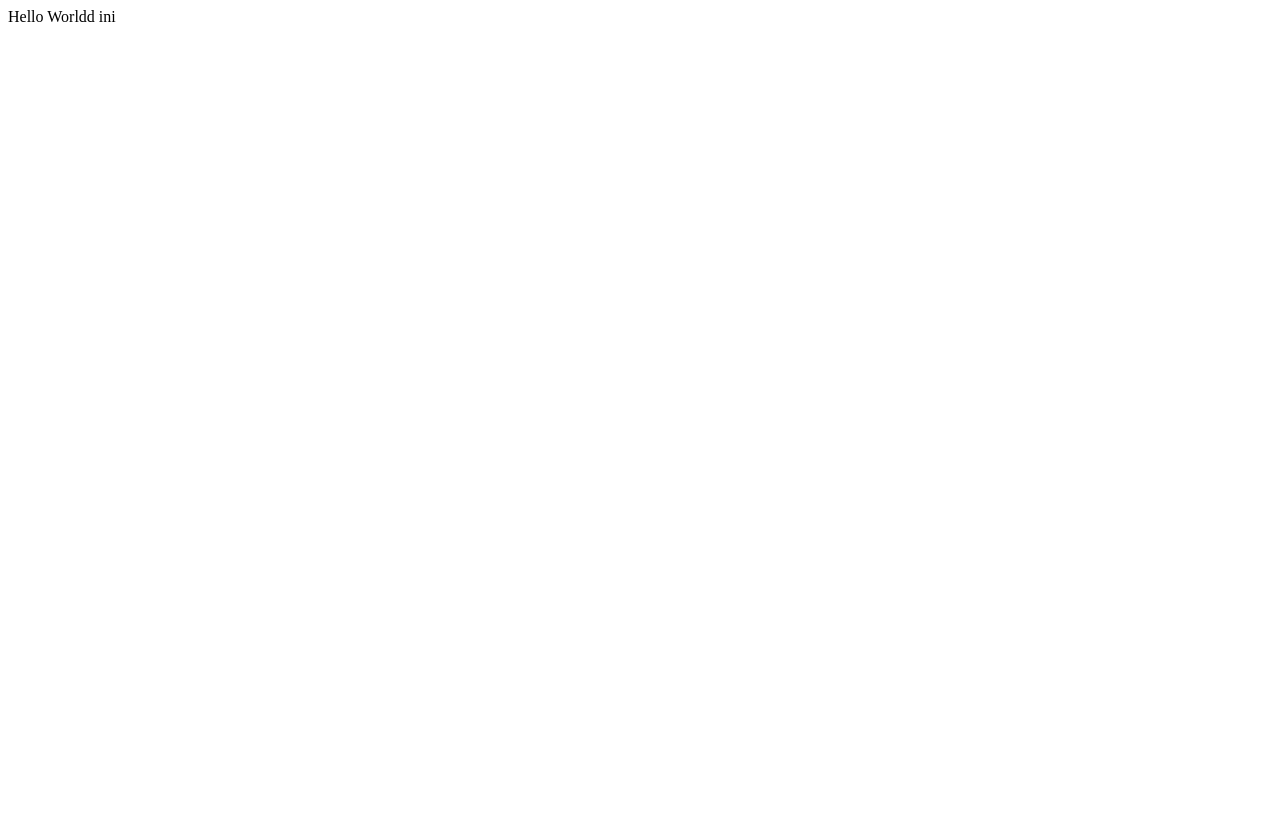
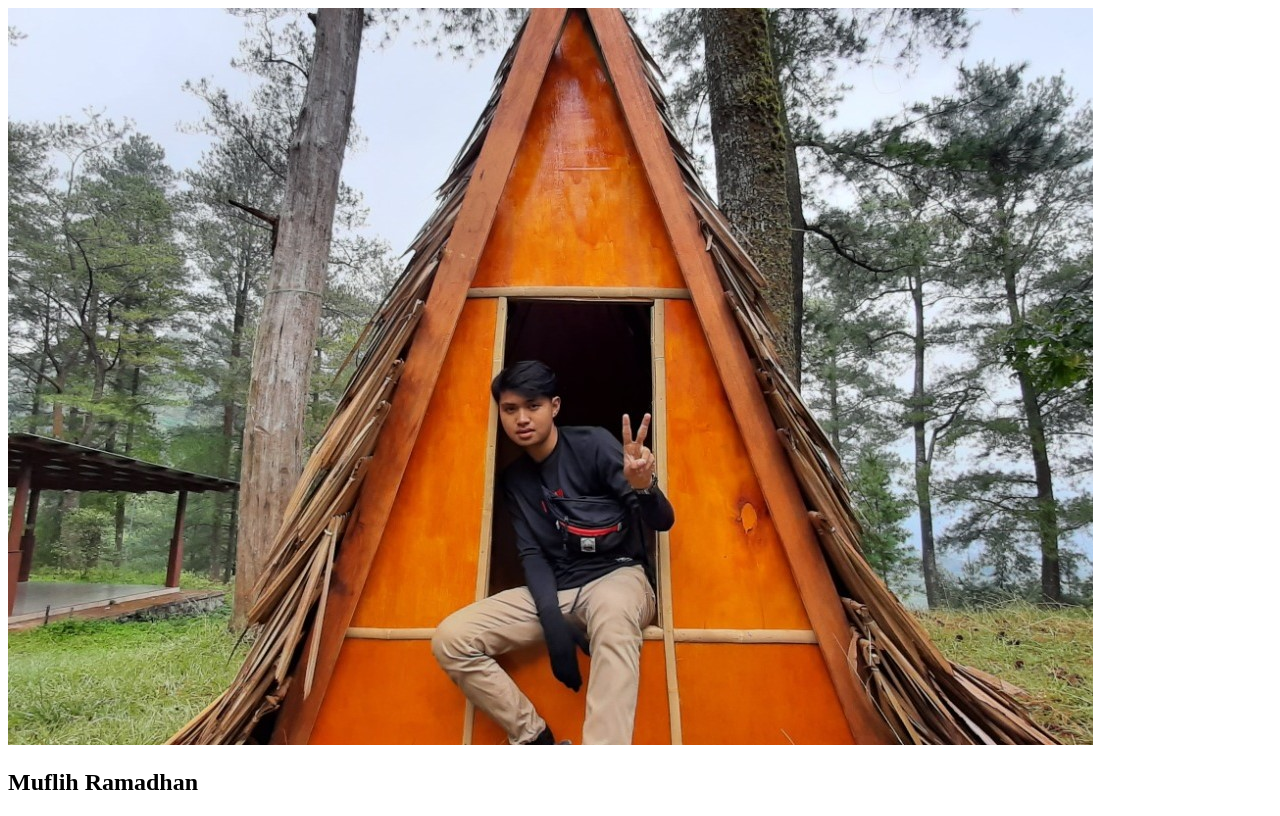
Before and after one commit to Muflih25/TugasPrak4_60900121057_Muflih-RAmadhan, a plain HTML site: page index.html in a window 1280 px wide. Drawn offline with Linux system fonts and the light colour scheme.

Commit message:
“Changed Hello world with img and h2 to display simple profile data. Image file added in the folder images and used as resource in the img element in index.html file”.

```diff
--- a/index.html
+++ b/index.html
@@ -1,14 +1,10 @@
 <!DOCTYPE html>
-
 <html>
-
 <head>
-
 </head>
-
 <body>
-
-Hello Worldd
-ini
-
+<div id="profile-container">
+<img id="profile-image" src="muflih1.jpeg"profile image" /> <h2 id="profile-name">Muflih Ramadhan</h2>
+</div>
 </body>
+</html>
```
Also changed, not shown: muflih1.jpeg (added).
